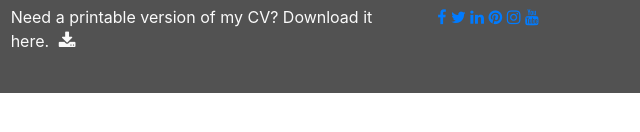
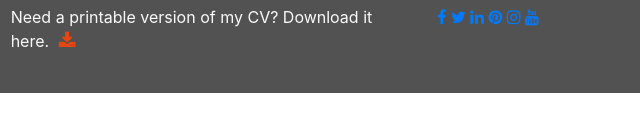
Before and after one commit to LivHed/ucd-resume, a plain HTML site: page index.html in a window 1280 px wide. In both pictures the pointer is over the icon 495 px from the left and 436 px from the top of the page. Shown: the part 396-528 px from the top of the page, 431-1071 px from the left. Drawn offline with nearby package versions, Linux system fonts and the light colour scheme.

Commit message:
Add cv-pdf i:hover and style

```diff
--- a/assets/css/style.css
+++ b/assets/css/style.css
@@ -158,3 +158,7 @@ footer {
     -webkit-transition: all 0.35s ease-in-out;
     -o-transition: all 0.35s ease-in-out;
 }
+
+.cv-pdf i:hover {
+    color: #e84610;
+}
```
